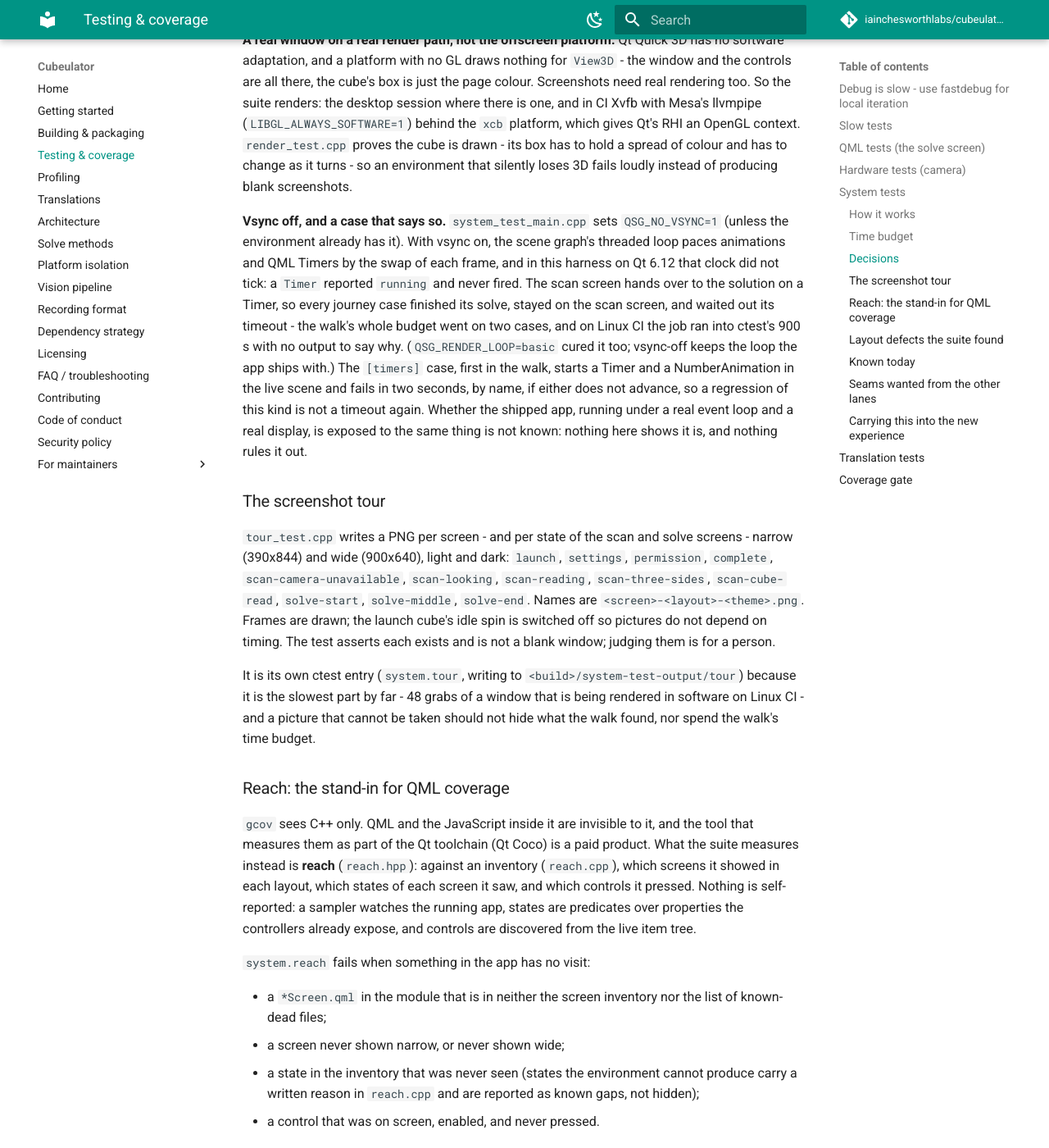
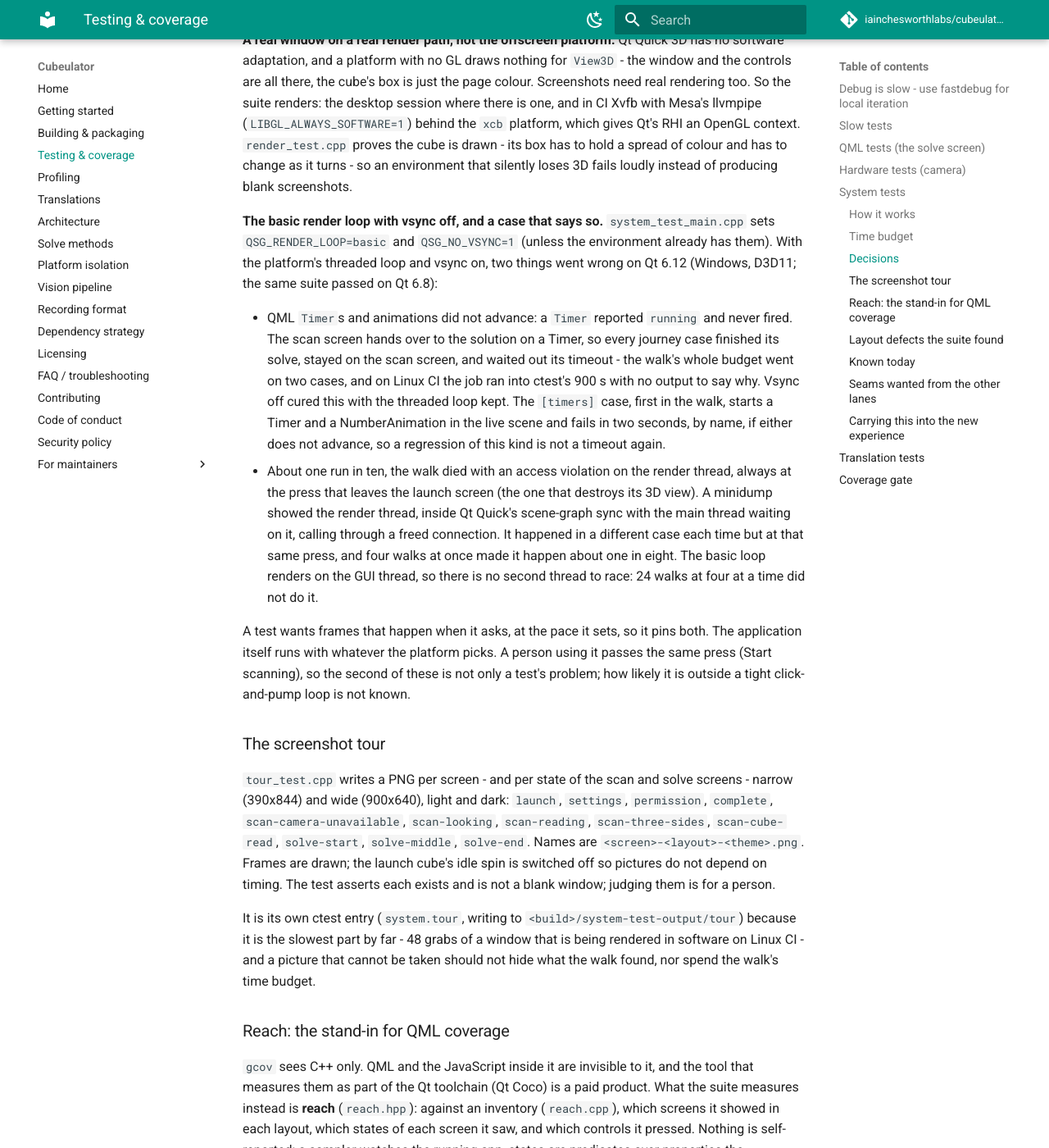
Before and after one commit to iainchesworth/cubeulator, an MkDocs documentation site: the page built from docs/testing.md, in a window 1280 px wide and 1400 px high, scrolled down 5306 px. Shown: the whole window at 82% size. Built offline with MkDocs 1.6.1 and Material for MkDocs 9.7.7, drawn with Linux system fonts in a browser that asks for light colours; comment, search, counter and statistics services are not loaded.

Commit message:
system tests: pin the basic render loop; the threaded one crashed on screen change
With vsync off the threaded loop fixed the timers, but one walk in ten
still died: an access violation on the scene-graph render thread, inside
Qt6Quick's sync with the main thread waiting, calling through a freed
connection, always at the press that leaves the launch screen and
destroys its 3D view. A minidump from four walks at once showed it. The
basic loop renders on the GUI thread; 24 walks at four at a time did
not do it, where the threaded loop did it once in eight.

- system_test_main.cpp: QSG_RENDER_LOOP=basic as well as QSG_NO_VSYNC=1,
  with the evidence in the comment.
- docs/testing.md: the decision, rewritten with both findings, and the
  open question (the app runs the platform's loop, and Start scanning is
  the press every user makes).

```diff
--- a/docs/testing.md
+++ b/docs/testing.md
@@ -258,21 +258,34 @@ box has to hold a spread of colour and has to change as it turns - so an
 environment that silently loses 3D fails loudly instead of producing blank
 screenshots.
 
-**Vsync off, and a case that says so.** `system_test_main.cpp` sets
-`QSG_NO_VSYNC=1` (unless the environment already has it). With vsync on, the
-scene graph's threaded loop paces animations and QML Timers by the swap of
-each frame, and in this harness on Qt 6.12 that clock did not tick: a `Timer`
-reported `running` and never fired. The scan screen hands over to the solution
-on a Timer, so every journey case finished its solve, stayed on the scan
-screen, and waited out its timeout - the walk's whole budget went on two
-cases, and on Linux CI the job ran into ctest's 900 s with no output to say
-why. (`QSG_RENDER_LOOP=basic` cured it too; vsync-off keeps the loop the app
-ships with.) The `[timers]` case, first in the walk, starts a Timer and a
-NumberAnimation in the live scene and fails in two seconds, by name, if either
-does not advance, so a regression of this kind is not a timeout again.
-Whether the shipped app, running under a real event loop and a real display,
-is exposed to the same thing is not known: nothing here shows it is, and
-nothing rules it out.
+**The basic render loop with vsync off, and a case that says so.**
+`system_test_main.cpp` sets `QSG_RENDER_LOOP=basic` and `QSG_NO_VSYNC=1`
+(unless the environment already has them). With the platform's threaded loop
+and vsync on, two things went wrong on Qt 6.12 (Windows, D3D11; the same suite
+passed on Qt 6.8):
+
+- QML `Timer`s and animations did not advance: a `Timer` reported `running` and
+  never fired. The scan screen hands over to the solution on a Timer, so every
+  journey case finished its solve, stayed on the scan screen, and waited out its
+  timeout - the walk's whole budget went on two cases, and on Linux CI the job
+  ran into ctest's 900 s with no output to say why. Vsync off cured this with
+  the threaded loop kept. The `[timers]` case, first in the walk, starts a Timer
+  and a NumberAnimation in the live scene and fails in two seconds, by name, if
+  either does not advance, so a regression of this kind is not a timeout again.
+- About one run in ten, the walk died with an access violation on the render
+  thread, always at the press that leaves the launch screen (the one that
+  destroys its 3D view). A minidump showed the render thread, inside
+  Qt Quick's scene-graph sync with the main thread waiting on it, calling
+  through a freed connection. It happened in a different case each time but
+  at that same press, and four walks at once made it happen about one in eight.
+  The basic loop renders on the GUI thread, so there is no second thread to
+  race: 24 walks at four at a time did not do it.
+
+A test wants frames that happen when it asks, at the pace it sets, so it pins
+both. The application itself runs with whatever the platform picks. A person
+using it passes the same press (Start scanning), so the second of these is
+not only a test's problem; how likely it is outside a tight click-and-pump
+loop is not known.
 
 ### The screenshot tour
 
```
Also changed, not shown: 2 other files.
